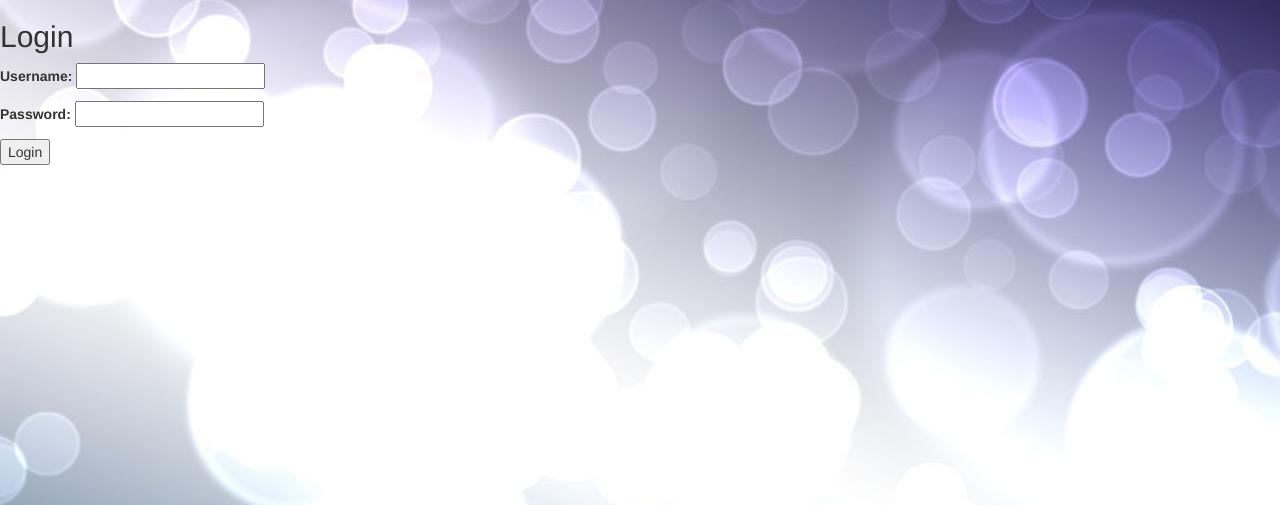
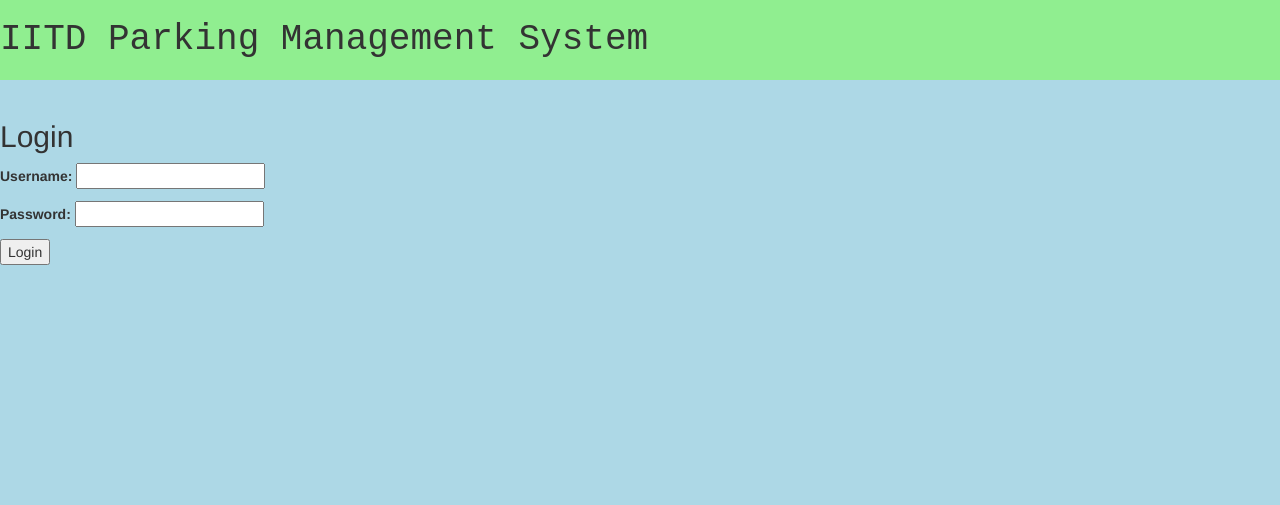
Before and after one commit to udit01/pmsPROJECT, a Django app: page /login/ in a window 1280 px wide. Shown: the top 505 px of the page. Run offline with Django 3.2, Linux system fonts and the light colour scheme; some libraries are stand-ins or nearby versions.

Commit message:
Made base.html prettier

```diff
--- a/book/static/book/style.css
+++ b/book/static/book/style.css
@@ -1,6 +1,13 @@
 body{
-    background: white url("images/background3.jpg");
+     background-color: lightblue;
 }
+
+ header {
+    height: 80px;
+    background: LightGreen;
+    position: relative;
+        top: -20px;
+  }
 
 ul.errorlist {
     padding-left: 0;
--- a/book/templates/book/base.html
+++ b/book/templates/book/base.html
@@ -2,11 +2,13 @@
 
 <!DOCTYPE html>
 <html lang="en">
-<head>
+<header>
     <meta charset="UTF-8">
     <title>{% block title %}  {% endblock %}</title>
     <!--<link rel="shortcut icon" type="image/png" href="{%  static 'favicon.ico' %}"/>-->
-
+    <div class="Site_title" >
+    <h1> IITD Parking Management System</h1>
+    </div>
     <link rel="stylesheet" type="text/css" href="{% static 'book/bootstrap-3.3.7-dist/css/bootstrap.min.css' %}">
     <link rel="stylesheet" type="text/css" href="https://fonts.googleapis.com/css?family=Satisfy">
     <link rel="stylesheet" type="text/css" href="{% static 'book/style.css' %}">
@@ -14,11 +16,17 @@
     <link rel="stylesheet" type="text/css" href="{% static 'book/jquery.datetimepicker.css' %}"/>
 
     <style type="text/css">
-
         .custom-date-style {
             background-color: red !important;
         }
-
+        .Site_title
+            {
+                font-family:    Courier New;
+                font-size:      35px;
+                font-weight:    bold;
+                position: relative;
+                top: 20px;
+            }
     </style>
 {% block style %}
 {% endblock %}
@@ -34,7 +42,7 @@
             {% endfor %}
         {% endif %}
     </script>
-</head>
+</header>
 
 <body>
 
```
